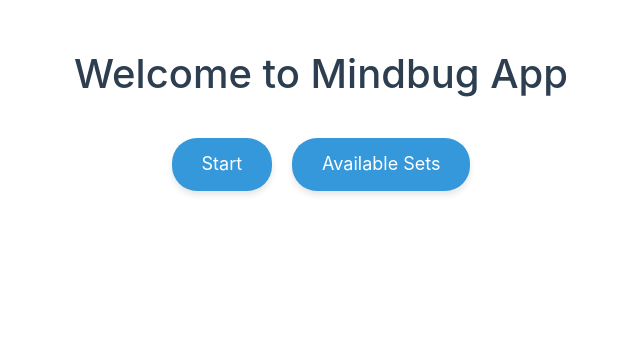
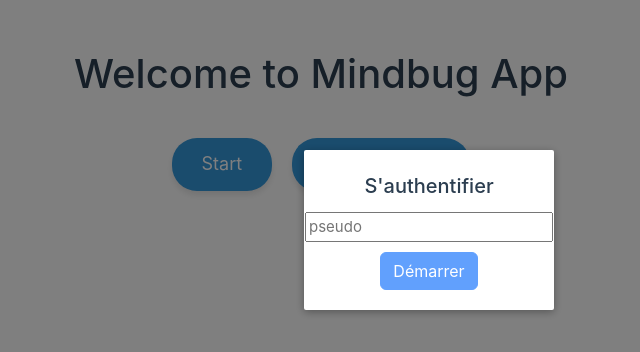
Before and after one commit to Metabolic24/Mindbug_Student_Project, a Vue app in the folder frontend/: page / in a window 1280 px wide. Shown: the top 352 px of the page, without its empty margins (211-851 px from the left). Built offline with nearby package versions, Linux system fonts and the light colour scheme.

Commit message:
Add login modal
Add VueX to store the player data

```diff
--- a/frontend/package.json
+++ b/frontend/package.json
@@ -12,7 +12,8 @@
     "axios": "^1.9.0",
     "bootstrap": "^5.3.6",
     "vue": "^3.5.16",
-    "vue-router": "^4.5.1"
+    "vue-router": "^4.5.1",
+    "vuex": "^4.0.2"
   },
   "devDependencies": {
     "@types/node": "^22.15.29",
--- a/frontend/src/components/Game.vue
+++ b/frontend/src/components/Game.vue
@@ -92,7 +92,7 @@ let gameState: Ref<GameStateInterface> = ref({
 const currentPlayer: Ref<string> = ref(undefined);
 const selectedCard: Ref<SelectedCardInterface> = ref(undefined);
 const pickedCard: Ref<CardInterface> = ref(undefined);
-const attackingCard: Ref<CardInterface> = ref(undefined)
+const attackingCard: Ref<CardInterface> = ref(undefined);
 
 const modalData = computed((): ChoiceModalData => {
   const game = gameState.value
--- a/frontend/src/components/Home.vue
+++ b/frontend/src/components/Home.vue
@@ -6,9 +6,20 @@
       <router-link to="/sets" class="styled-button">Available Sets</router-link>
     </div>
   </div>
+  <login-modal v-if="!store.state.playerData" @button-clicked="onLogin($event)"></login-modal>
 </template>
 
-<script setup>
+<script setup lang="ts">
+import LoginModal from "@/components/LoginModal.vue";
+import {getPlayerData} from "@/shared/RestService";
+import {useStore} from "vuex";
+
+const store = useStore()
+
+async function onLogin(name: string) {
+  const playerData = await getPlayerData(name);
+  store.commit('savePlayerData', playerData);
+}
 
 </script>
 
--- /dev/null
+++ b/frontend/src/components/LoginModal.vue
@@ -0,0 +1,73 @@
+<script setup lang="ts">
+
+import {computed, ref, Ref} from "vue";
+
+const emit = defineEmits(['button-clicked'])
+
+const playerName: Ref<string> = ref(undefined)
+
+const isButtonDisabled = computed(() => {
+  return !(playerName.value?.length >= 3)
+})
+
+function onButtonClick() {
+  emit('button-clicked', playerName.value)
+}
+
+</script>
+
+<template>
+  <div class="modal-mask">
+    <div class="modal-container">
+      <div class="modal-header">
+        <h5 class="modal-title">S'authentifier</h5>
+      </div>
+      <div class="modal-body">
+        <input v-model="playerName" placeholder="pseudo"/>
+      </div>
+      <div class="modal-footer">
+        <button type="button" class="btn btn-primary" @click="onButtonClick()" :disabled="isButtonDisabled">
+          Démarrer
+        </button>
+      </div>
+    </div>
+  </div>
+</template>
+
+<style scoped>
+
+.modal-mask {
+  position: fixed;
+  z-index: 9998;
+  top: 0;
+  left: 0;
+  width: 100%;
+  height: 100%;
+  background-color: rgba(0, 0, 0, 0.5);
+}
+
+.modal-container {
+  width: 250px;
+  margin: 150px auto;
+  padding: 20px 30px;
+  background-color: #fff;
+  border-radius: 2px;
+  box-shadow: 0 2px 8px rgba(0, 0, 0, 0.33);
+}
+
+.modal-header {
+  justify-content: center;
+}
+
+.modal-body {
+  display: flex;
+  padding: 10px 0;
+  justify-content: center;
+}
+
+.modal-footer {
+  display: flex;
+  justify-content: center;
+}
+
+</style>
--- a/frontend/src/main.js
+++ b/frontend/src/main.js
@@ -3,5 +3,9 @@ import './assets/main.css'
 import { createApp } from 'vue'
 import App from './App.vue'
 import router from "@/router.js";
+import store from "@/store.js";
 
-createApp(App).use(router).mount('#app')
+createApp(App)
+    .use(router)
+    .use(store)
+    .mount('#app')
--- a/frontend/src/shared/CardInterface.ts
+++ b/frontend/src/shared/CardInterface.ts
@@ -88,3 +88,8 @@ interface ChoiceModalData {
     cards: CardInterface[]
     optional: boolean
 }
+
+interface PlayerData {
+    uuid: string
+    name: string
+}
--- a/frontend/src/shared/RestService.ts
+++ b/frontend/src/shared/RestService.ts
@@ -3,6 +3,7 @@ import axios, {AxiosResponse} from "axios";
 const baseUrl = "http://localhost:5173/api";
 const cardSetBaseUrl = `${baseUrl}/sets`;
 const gameBaseUrl = `${baseUrl}/game`;
+const playerBaseUrl = `${baseUrl}/player`;
 
 // TODO Vérifier que la gestion des erreurs fonctionne comme attendu
 async function manageRestCall<T>(responsePromise: Promise<AxiosResponse<T>>): Promise<T> {
@@ -14,6 +15,12 @@ async function manageRestCall<T>(responsePromise: Promise<AxiosResponse<T>>): Pr
         alert("Erreur REST");
         console.error("HTTP error (" + response.status + ":" + response.statusText + ") : " + response.data)
     }
+}
+
+// Player data endpoints
+
+export async function getPlayerData(name: string): Promise<PlayerData> {
+    return manageRestCall(axios.post(playerBaseUrl, {name}))
 }
 
 // Sets endpoints
--- /dev/null
+++ b/frontend/src/store.ts
@@ -0,0 +1,20 @@
+import {createStore} from "vuex";
+
+interface AppState {
+    playerData: PlayerData
+}
+
+let store = createStore({
+    state(): AppState {
+        return {
+            playerData: undefined
+        }
+    },
+    mutations: {
+        savePlayerData(state: AppState, playerData: PlayerData) {
+            state.playerData = playerData;
+        }
+    }
+})
+
+export default store;
```
Also changed, not shown: 1 other file (tests, documents, lock files or other folders).
